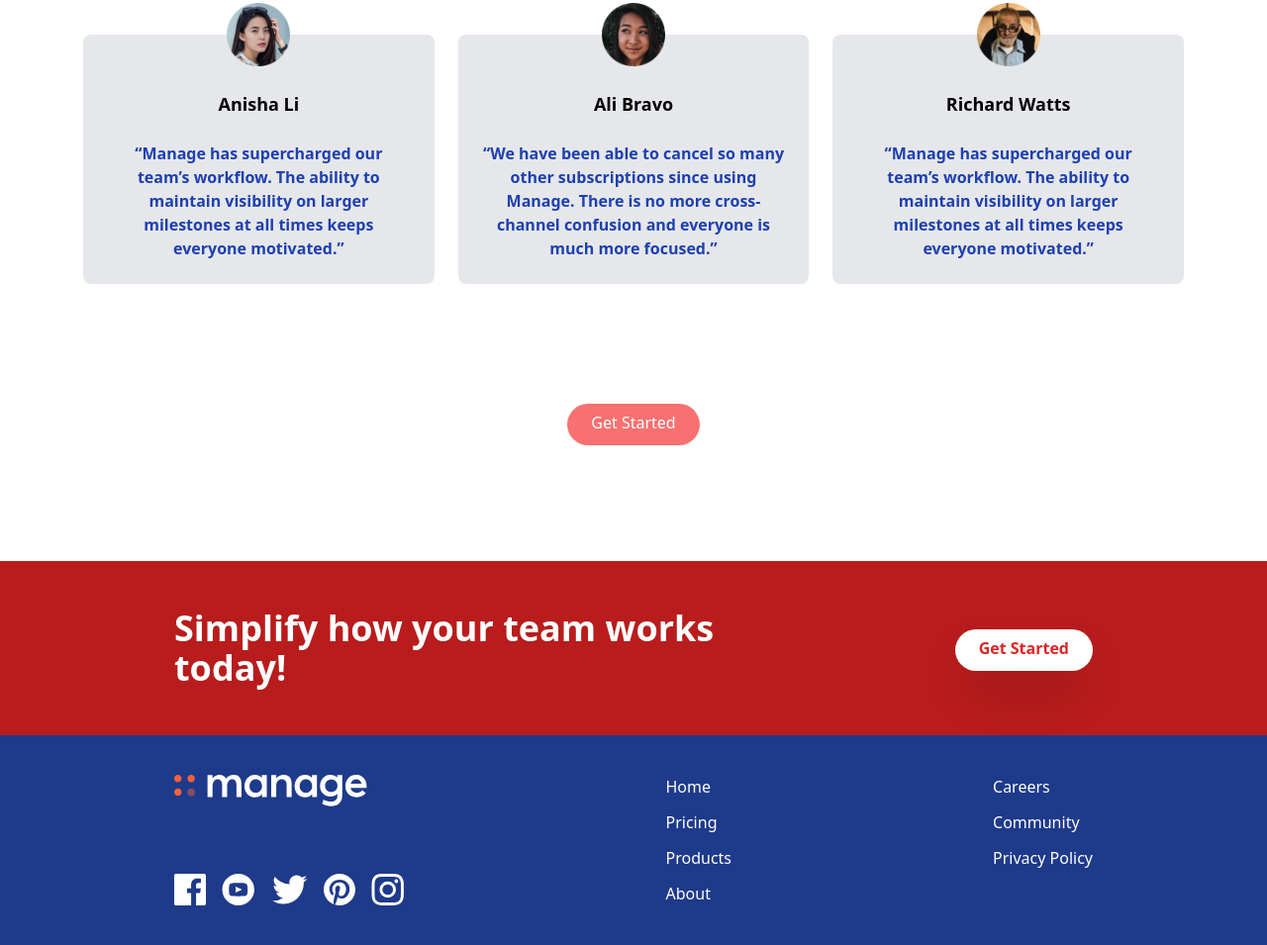
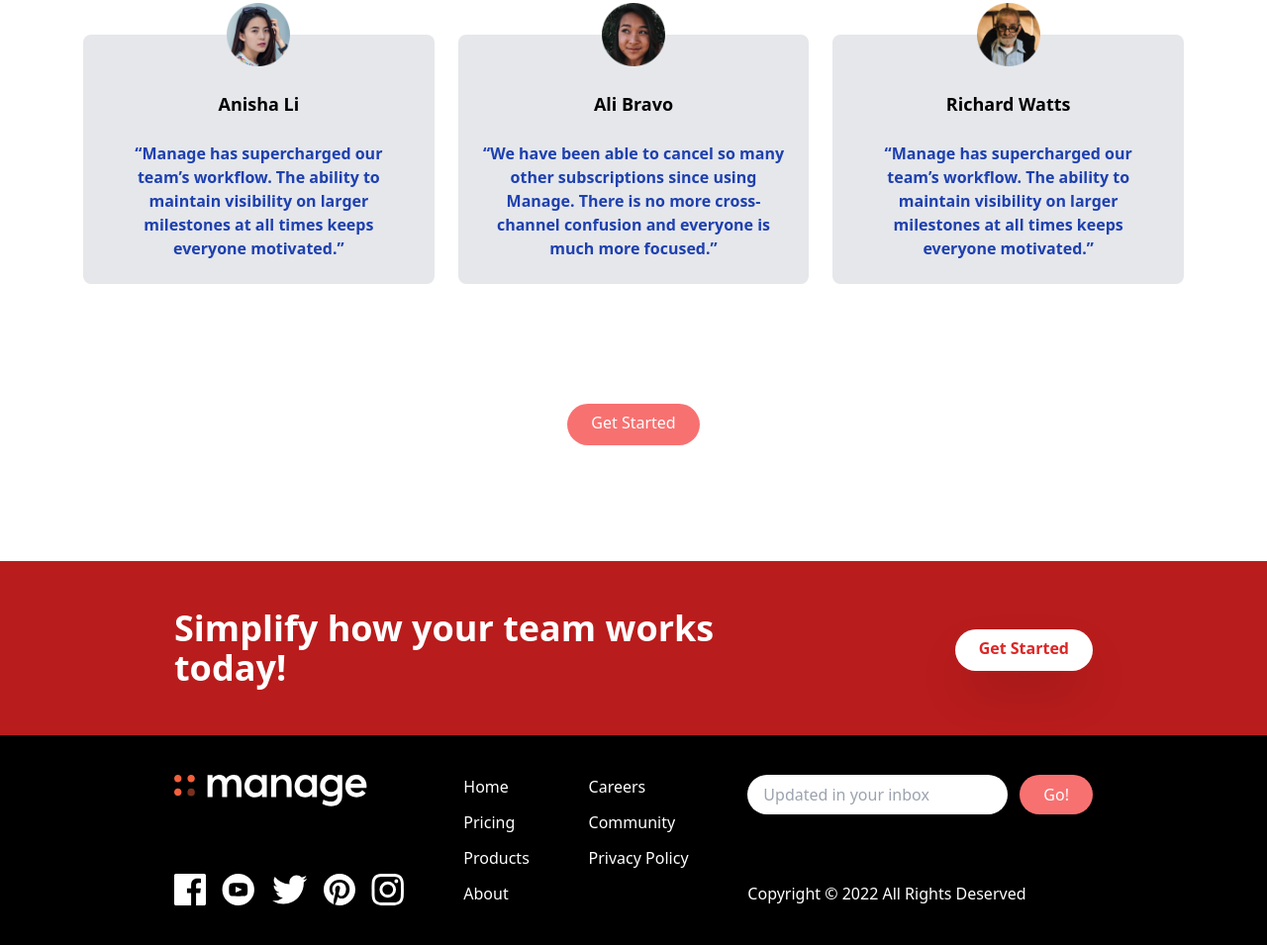
Before and after one commit to juanpa123locko/tailwind-project, a website: page public/index.html in a window 1280 px wide. Shown: the part 1369-2324 px from the top of the page at 99% size. Drawn offline with Linux system fonts and the light colour scheme.

Commit message:
ended footer section

```diff
--- a/public/index.html
+++ b/public/index.html
@@ -230,13 +230,15 @@
     </section>
 
     <!-- FOOTER -->
-    <footer class="bg-blue-900">
+    <footer class="bg-black">
         <!-- ?FLEXCONTAINER -->
         <div
             class="container flex flex-col-reverse justify-between px-6 py-10 mx-auto space-y-8 md:flex-row md:space-y-0">
             <!-- ?LOGO AND SOCIAL LINKS CONTAINER -->
             <div
                 class="flex flex-col-reverse items-center justify-between space-y-12 md:flex-col md:space-y-0 md:items-start">
+                <div class="mx-auto my-6 text-center text-white md:hidden">Copyright &copy; 2022, All Rights Deserved
+                </div>
                 <!-- LOGO -->
                 <div>
                     <img src="/img/logo-white.svg" alt="logowhite" class="h-8">
@@ -270,6 +272,19 @@
                 <a href="#" class="hover:text-blue-300">Community</a>
                 <a href="#" class="hover:text-blue-300">Privacy Policy</a>
             </div>
+            <!-- ?input container -->
+            <div class="flex flex-col justify-between">
+                <form>
+                    <div class="flex space-x-3">
+                        <input type="text" class="flex-1 py-2 px-4 rounded-full focus:outline-none"
+                            placeholder="Updated in your inbox">
+                        <button
+                            class="px-6 py-2 text-white rounded-full bg-red-400 hover:bg-red-500 focus:outline-none">Go!
+                        </button>
+                    </div>
+                </form>
+                <div class="hidden text-white md:block">Copyright &copy; 2022 All Rights Deserved</div>
+            </div>
         </div>
     </footer>
 
```
Also changed, not shown: public/style.css.
